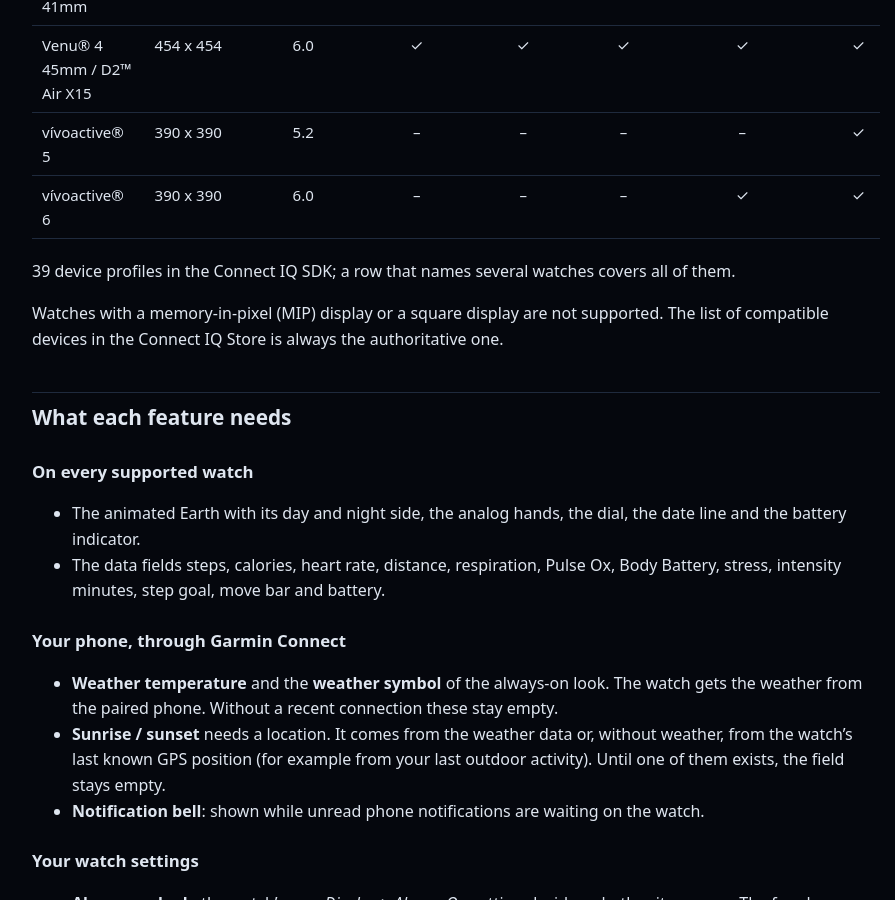
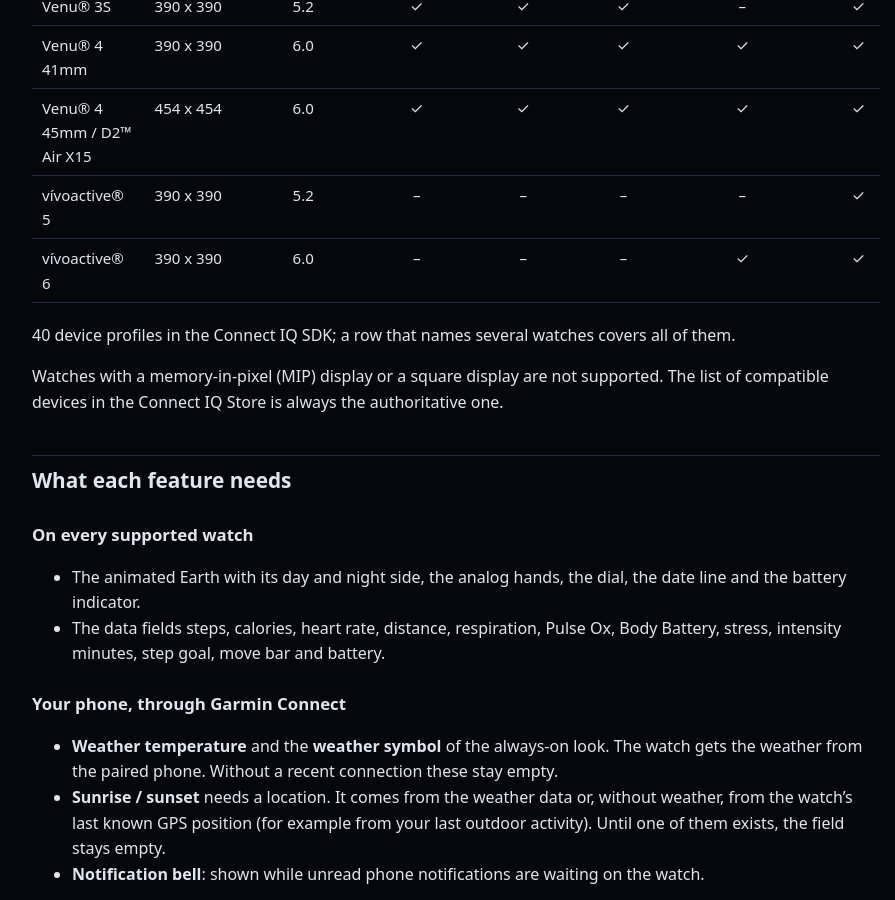
Before and after one commit to leidenheit/blue-beauty-earth-analog-static, a Jekyll site: the page built from hardware-requirements.md, in a window 1280 px wide and 900 px high, scrolled down 3368 px. Shown: the whole window, without its empty margins (184-1079 px from the left). Built offline with Jekyll 4.4.1, drawn with Linux system fonts in a browser that asks for light colours; some of the changed text lies outside the part shown.

Commit message:
chore: release preparation

```diff
--- a/hardware-requirements.md
+++ b/hardware-requirements.md
@@ -72,7 +73,7 @@ one, the settings on the watch don't offer it.
 | vívoactive® 5 | 390 x 390 | 5.2 | &ndash; | &ndash; | &ndash; | &ndash; | &#10003; |
 | vívoactive® 6 | 390 x 390 | 6.0 | &ndash; | &ndash; | &ndash; | &#10003; | &#10003; |
 
-39 device profiles in the Connect IQ SDK; a row that names several watches covers all of them.
+40 device profiles in the Connect IQ SDK; a row that names several watches covers all of them.
 
 <!-- devices:end -->
 
```
Also changed, not shown: other parts of hardware-requirements.md (+1 -0 lines).
